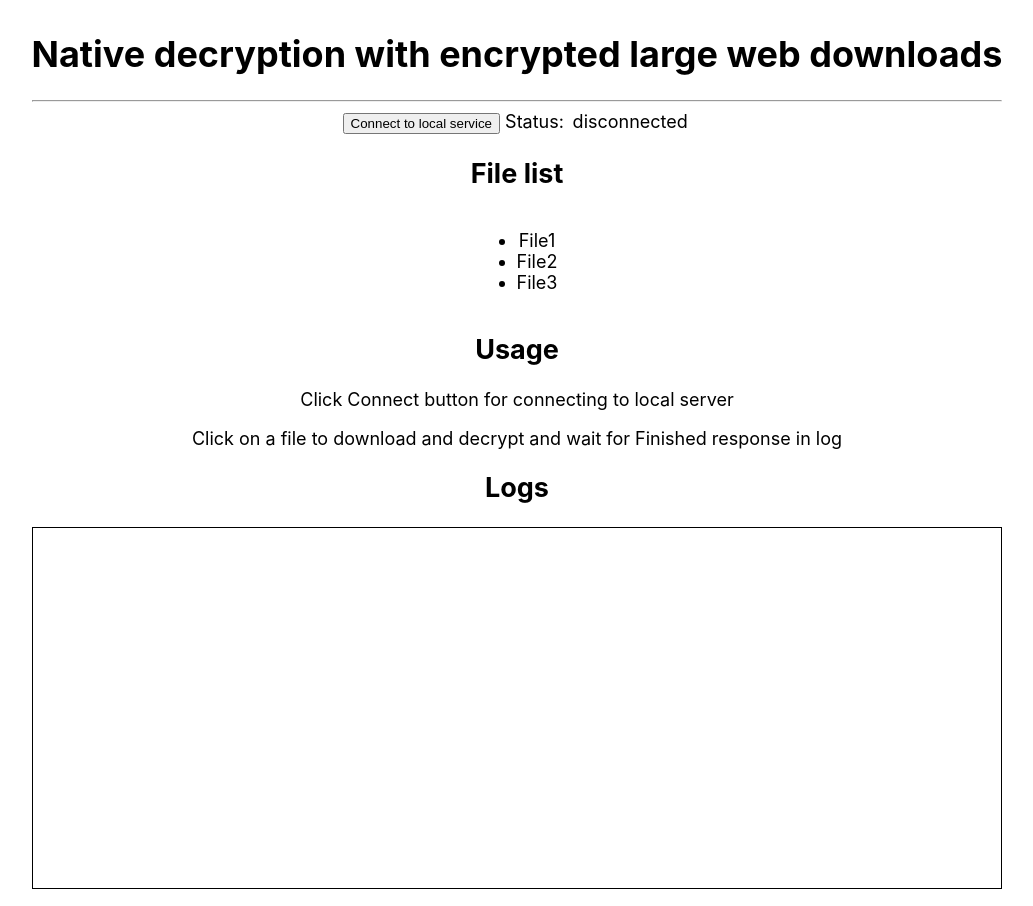
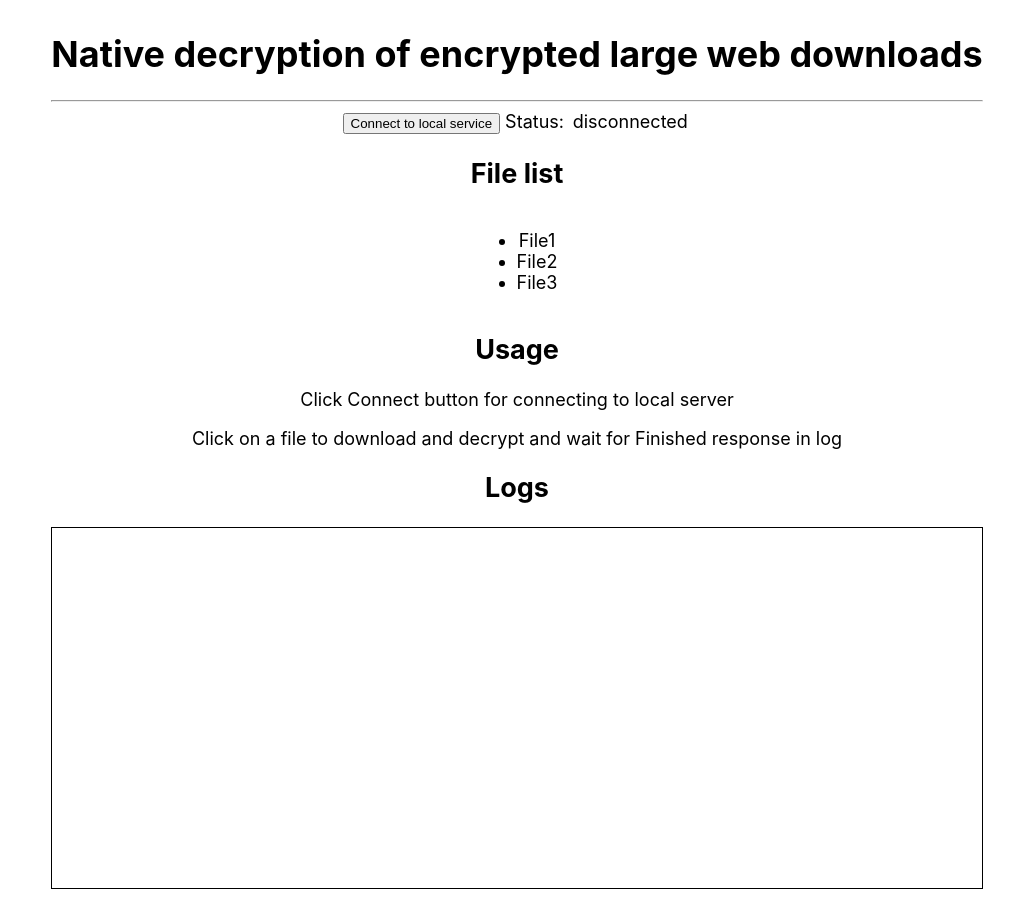
Before and after one commit to crystas-sc/desktop-download-rust-ws, a plain HTML site: page sample_server/index.html in a window 1280 px wide. Shown: the whole page, without its empty margins (123-1156 px from the left). Drawn offline with Linux system fonts and the light colour scheme.

Commit message:
refactor

```diff
--- a/sample_server/index.html
+++ b/sample_server/index.html
@@ -71,7 +71,7 @@
 
 <body>
     <div>
-        <h1>Native decryption with encrypted large web downloads</h1>
+        <h1>Native decryption of encrypted large web downloads</h1>
         <hr />
 
         <div>
```
